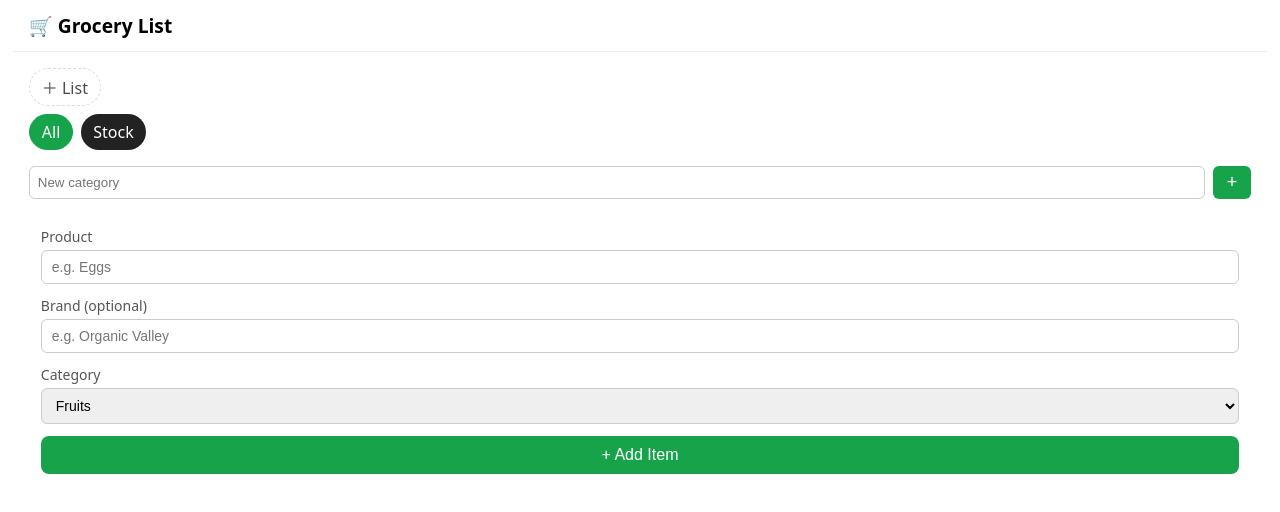
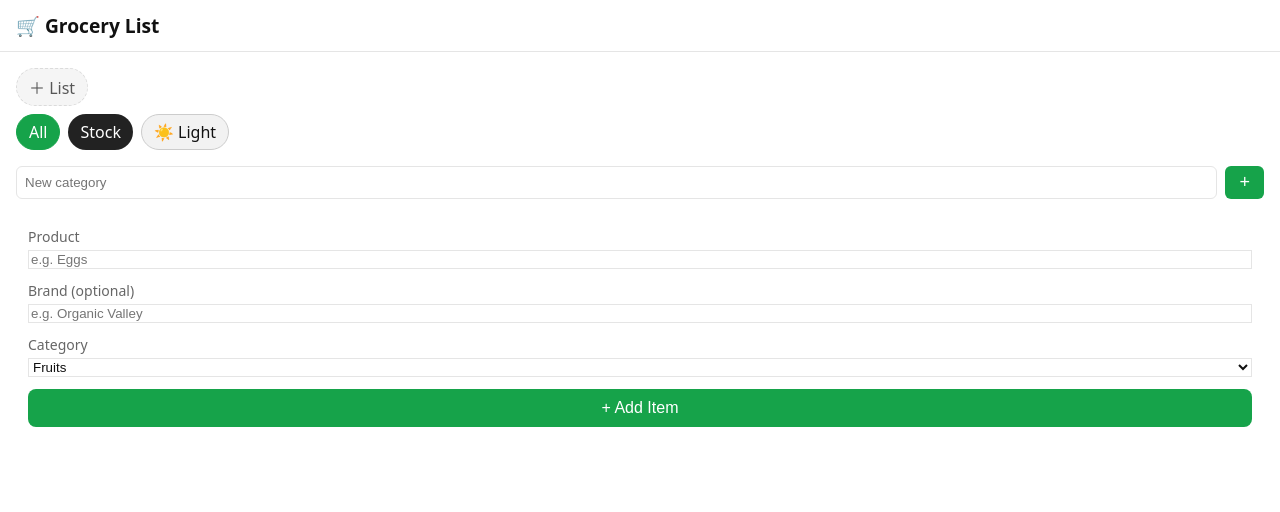
Before and after one commit to EstefaniaYepiz/Grocery-shopping-list, a React (Vite) app in the folder grocery-app/: page / in a window 1280 px wide. Shown: the top 512 px of the page. Built offline with nearby package versions, Linux system fonts and the light colour scheme.

Commit message:
refactor dark mode to match systems default

```diff
--- a/grocery-app/src/App.jsx
+++ b/grocery-app/src/App.jsx
@@ -21,6 +21,19 @@ function App() {
 	}));
 	const [editingListId, setEditingListId] = useState(null);
 	const [listNameInput, setListNameInput] = useState("");
+	const getInitialTheme = () => {
+		const saved = localStorage.getItem("theme");
+		if (saved) return saved;
+
+		return window.matchMedia("(prefers-color-scheme: dark)").matches
+			? "dark"
+			: "light";
+	};
+
+	const [theme, setTheme] = useState(getInitialTheme);
+	const toggleTheme = () => {
+		setTheme((prev) => (prev === "dark" ? "light" : "dark"));
+	};
 
 	function updateActiveList(updater) {
 		setLists((prevLists) =>
@@ -231,9 +244,24 @@ function App() {
 			items: list.items.filter((item) => !item.inCart),
 		}));
 	}
+	useEffect(() => {
+		localStorage.setItem("theme", theme);
+	}, [theme]);
+	useEffect(() => {
+		const media = window.matchMedia("(prefers-color-scheme: dark)");
+
+		const handler = (e) => {
+			const saved = localStorage.getItem("theme");
+			if (saved) return;
+			setTheme(e.matches ? "dark" : "light");
+		};
+
+		media.addEventListener("change", handler);
+		return () => media.removeEventListener("change", handler);
+	}, []);
 
 	return (
-		<div className="app">
+		<div className={`app ${theme === "dark" ? "dark" : ""}`}>
 			<header className="header">
 				<h1>🛒 Grocery List</h1>
 			</header>
@@ -326,6 +354,16 @@ function App() {
 							onClick={() => setShowStock(!showStock)}
 						>
 							<span className="category-name">Stock</span>
+						</div>
+						<div
+							className={`category pill-toggle ${
+								theme === "dark" ? "active" : ""
+							}`}
+							onClick={toggleTheme}
+						>
+							<span className="category-name">
+								{theme === "dark" ? "🌙 Dark" : "☀️ Light"}
+							</span>
 						</div>
 					</div>
 				</div>
--- a/grocery-app/src/index.css
+++ b/grocery-app/src/index.css
@@ -1,29 +1,64 @@
 * {
 	box-sizing: border-box;
+	transition: background-color 0.25s ease, color 0.25s ease,
+		border-color 0.25s ease;
 }
 
 body {
 	margin: 0;
-	background: #ffffff;
+	background: var(--bg);
 	font-family: system-ui, sans-serif, -apple-system, BlinkMacSystemFont;
 }
 .app {
 	min-height: 100vh;
-	min-width: 98vw;
-	background: #fff;
+	min-width: 100vw;
 	display: flex;
 	flex-direction: column;
+	--bg: #ffffff;
+	--surface: #ffffff;
+	--text: #111;
+	--muted: #666;
+	--border: #e5e5e5;
+	--pill: #f2f2f2;
+	--pill-active: #16a34a;
+	--accent: #111;
+
+	background: var(--bg);
+	color: var(--text);
+}
+.app.dark {
+	--bg: #121212;
+	--surface: #1e1e1e;
+	--text: #f5f5f5;
+	--muted: #aaa;
+	--border: #333;
+	--pill: #2a2a2a;
+	--pill-active: #16a34a;
+	--accent: #f5f5f5;
+}
+.header,
+.add-item,
+.item,
+.sidebar {
+	background: var(--surface);
+	border-color: var(--border);
+}
+.item,
+.add-item,
+.header,
+.category {
+	transition: background-color 0.25s ease, color 0.25s ease,
+		box-shadow 0.25s ease, border-color 0.25s ease;
+}
+.header {
+	position: sticky;
+	top: 0;
+	z-index: 10;
+	padding: 12px 16px;
+	background: var(--surface);
+	border-bottom: 1px solid var(--border);
 }
 
-.header {
-	background-color: white;
-	position: sticky;
-	top: 0;
-	background: #fff;
-	z-index: 10;
-	padding: 12px 16px;
-	border-bottom: 1px solid #eee;
-}
 .header h1 {
 	font-size: 1.2rem;
 	margin: 0;
@@ -49,9 +84,11 @@ body {
 	padding: 6px 12px;
 	border-radius: 999px;
 	border: 1px solid #ccc;
-	background-color: white;
+	background: var(--surface);
 	cursor: pointer;
 	white-space: nowrap;
+	background: var(--pill);
+	color: var(--text);
 }
 
 .category.active {
@@ -59,37 +96,42 @@ body {
 	color: white;
 	border-color: #16a34a;
 }
+.category.active,
+.pill-toggle.active {
+	background: var(--pill-active);
+	color: var(--bg);
+}
 .add-item {
-	background-color: white;
+	background-color: var(--surface);
 	padding: 16px;
 	border-radius: 12px;
 	margin-bottom: 16px;
 	box-shadow: 0 2px 6px rgba(0, 0, 0, 0.05);
 	position: sticky;
 	bottom: 0;
-	background: #fff;
+	background: var(--surface);
+	border-top: 1px solid var(--border);
 	padding: 12px;
-	border-top: 1px solid #eee;
 }
 
 .field {
 	display: flex;
 	flex-direction: column;
 	margin-bottom: 12px;
+	background: var(--surface);
 }
 
 .field label {
 	font-size: 14px;
-	color: #555;
+	color: var(--muted);
 	margin-bottom: 4px;
 }
 
 .field input,
 .field select {
-	padding: 8px 10px;
-	border-radius: 6px;
-	border: 1px solid #ccc;
-	font-size: 14px;
+	background: var(--surface);
+	color: var(--text);
+	border: 1px solid var(--border);
 }
 
 .add-button {
@@ -112,7 +154,7 @@ body {
 }
 
 .item {
-	background-color: white;
+	background: var(--surface);
 	padding: 12px;
 	border-radius: 12px;
 	display: flex;
@@ -128,7 +170,7 @@ body {
 
 .brand {
 	font-size: 13px;
-	color: #777;
+	color: var(--muted);
 }
 
 .item-actions {
@@ -144,7 +186,8 @@ body {
 }
 
 .quantity button {
-	background: white;
+	background: var(--pill);
+	color: var(--text);
 	border: none;
 	padding: 4px 10px;
 	cursor: pointer;
@@ -170,10 +213,11 @@ body {
 }
 
 .add-category input {
+	background: var(--surface);
 	flex: 1;
 	padding: 8px;
 	border-radius: 6px;
-	border: 1px solid #ccc;
+	border: 1px solid var(--border);
 }
 
 .add-category button {
@@ -209,8 +253,9 @@ body {
 	margin: 16px 0 8px;
 	text-align: center;
 	font-size: 0.8rem;
-	color: #666;
 	position: relative;
+	color: var(--muted);
+	border-color: var(--border);
 }
 
 .divider::before,
@@ -220,7 +265,7 @@ body {
 	top: 50%;
 	width: 35%;
 	height: 1px;
-	background: #ccc;
+	background: var(--border);
 }
 
 .divider::before {
@@ -233,7 +278,7 @@ body {
 .stock {
 	margin-top: 6px;
 	font-size: 0.75rem;
-	color: #555;
+	color: var(--muted);
 }
 
 .stock-controls {
@@ -254,7 +299,7 @@ body {
 .quantity .label {
 	min-width: 40px;
 	font-size: 0.7rem;
-	color: #666;
+	color: var(--muted);
 }
 .toggle {
 	display: flex;
@@ -320,6 +365,12 @@ body {
 .clear-cart button:hover {
 	text-decoration: underline;
 }
+input,
+select,
+button {
+	transition: background-color 0.25s ease, color 0.25s ease,
+		border-color 0.25s ease;
+}
 /* Tablet */
 @media (min-width: 768px) {
 	.app {
@@ -362,3 +413,8 @@ body {
 		margin-bottom: 16px;
 	}
 }
+@media (prefers-reduced-motion: reduce) {
+	* {
+		transition: none !important;
+	}
+}
```
